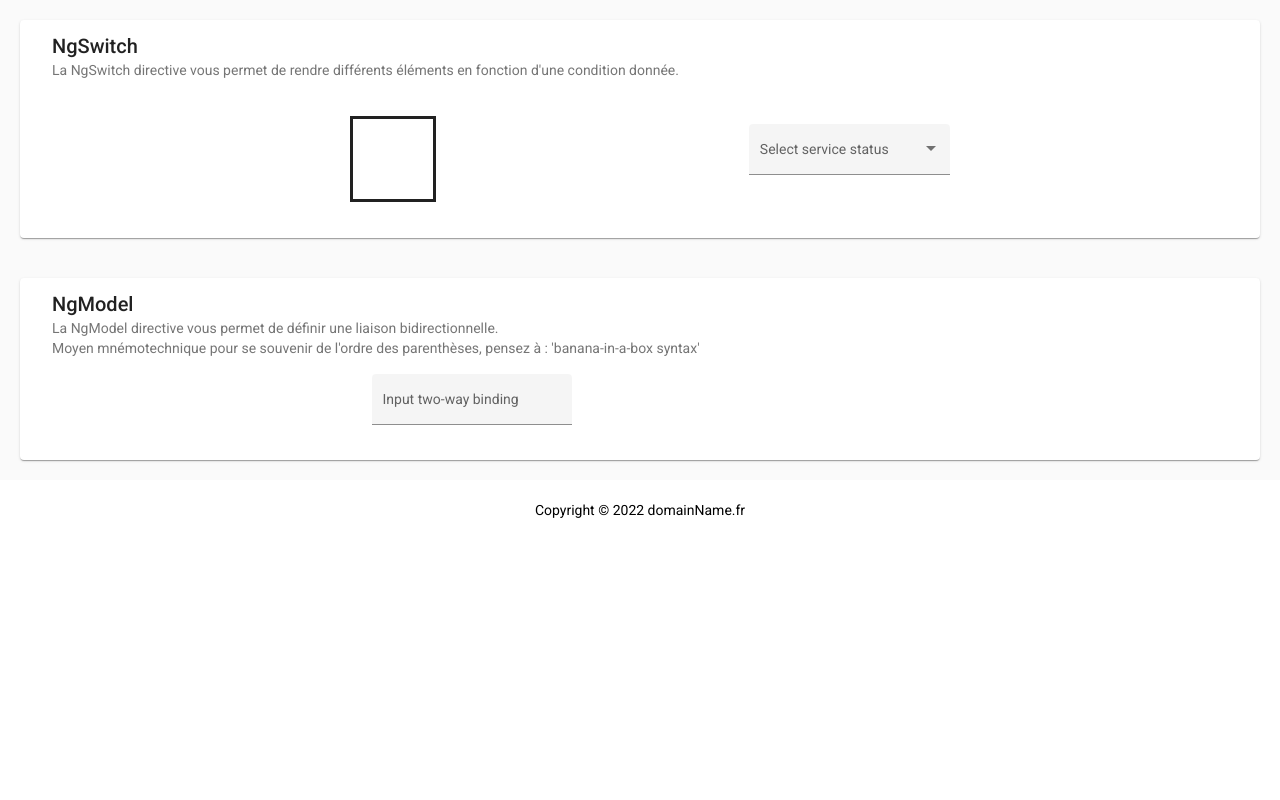
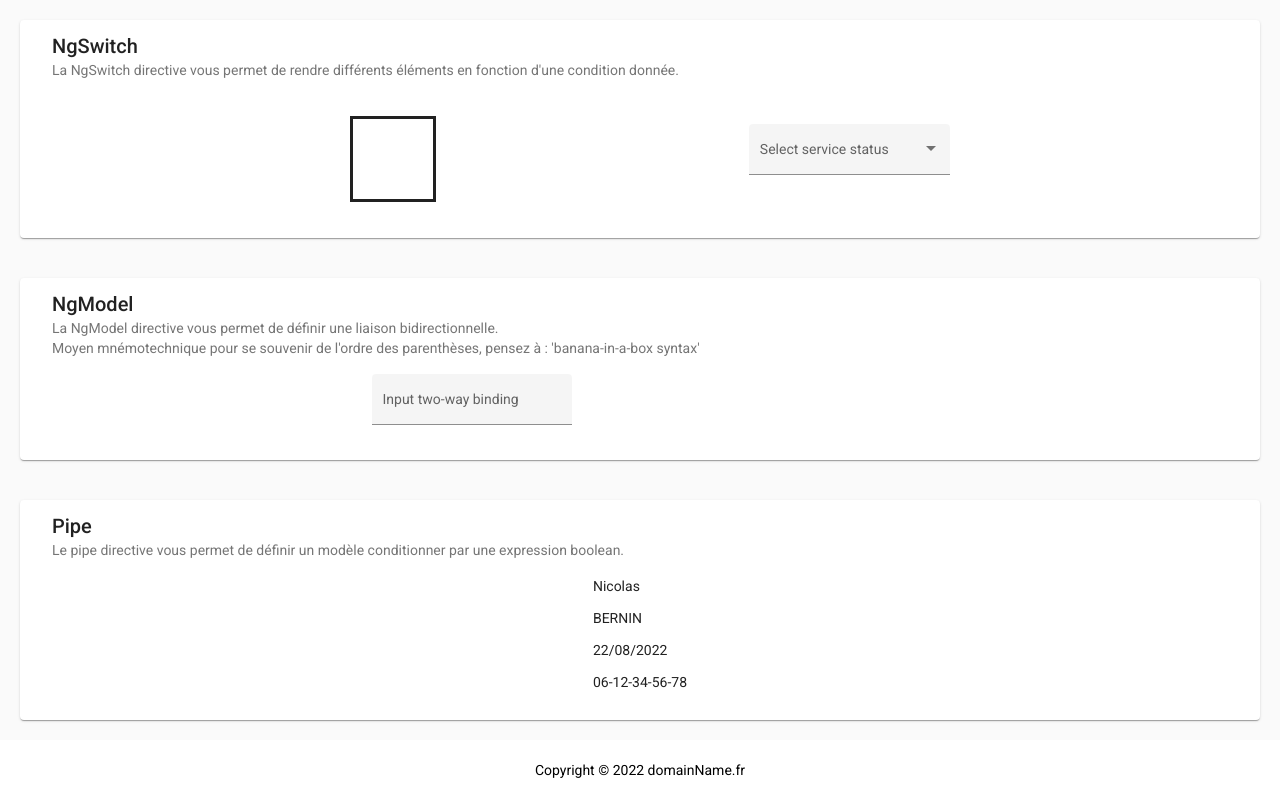
Before and after one commit to Airakath/angular-par-la-pratique, an Angular app: page / in a window 1280 px wide. Shown: the part 1428-2228 px from the top of the page. Before the commit the page ends 1968 px from the top, so only its background shows below. Built offline with nearby package versions, Linux system fonts and the light colour scheme.

Commit message:
add pipe-exemple

```diff
--- /dev/null
+++ b/src/app/modules/home/components/example-pipe/example-pipe.component.html
@@ -0,0 +1,20 @@
+<div class="container">
+    <mat-card>
+        <mat-card-header>
+            <mat-card-title>
+                Pipe
+            </mat-card-title>
+            <mat-card-subtitle>
+                Le pipe directive vous permet de définir un modèle conditionner par une expression boolean.
+            </mat-card-subtitle>
+        </mat-card-header>
+        <mat-card-content>
+            <div class="example">
+                <p> {{ user?.firstname | titlecase }}</p>
+                <p> {{ user?.lastname | uppercase}}</p>
+                <p> {{ user?.birthday | date:'dd/MM/yyyy'}}</p>
+                <p> {{ user?.phoneNumber | phoneNumber}}</p>
+            </div>
+        </mat-card-content>
+    </mat-card>
+</div>
--- /dev/null
+++ b/src/app/modules/home/components/example-pipe/example-pipe.component.scss
@@ -0,0 +1,22 @@
+.container {
+  display: flex;
+  flex-flow: row wrap;
+  max-width: var(--container-width);
+  padding: var(--container-gutter);
+  margin: 0 auto;
+}
+
+mat-card {
+  width: 100%;
+
+  mat-card-content {
+    display: flex;
+    flex-flow: row wrap;
+    justify-content: space-evenly;
+    align-items: center;
+
+    .example {
+
+    }
+  }
+}
--- /dev/null
+++ b/src/app/modules/home/components/example-pipe/example-pipe.component.ts
@@ -0,0 +1,24 @@
+import { Component, OnInit } from '@angular/core';
+import { User } from 'src/app/shared/interfaces/user.interface';
+
+@Component({
+  selector: 'example-pipe',
+  templateUrl: './example-pipe.component.html',
+  styleUrls: ['./example-pipe.component.scss']
+})
+export class ExamplePipeComponent implements OnInit {
+
+  user?: User;
+
+  constructor() { }
+
+  ngOnInit(): void {
+    this.user = {
+      firstname: 'nicolas',
+      lastname: 'bernin',
+      birthday: new Date(),
+      phoneNumber: '0612345678'
+    }
+  }
+
+}
--- a/src/app/modules/home/home.module.ts
+++ b/src/app/modules/home/home.module.ts
@@ -11,6 +11,8 @@ import { ExampleNgIfComponent } from './components/example-ng-if/example-ng-if.c
 import { ExampleNgForComponent } from './components/example-ng-for/example-ng-for.component';
 import { ExampleNgSwitchComponent } from './components/example-ng-switch/example-ng-switch.component';
 import { ExampleNgModelComponent } from './components/example-ng-model/example-ng-model.component';
+import { ExamplePipeComponent } from './components/example-pipe/example-pipe.component';
+import { PhoneNumberPipe } from './pipes/phone-number.pipe';
 
 
 @NgModule({
@@ -21,7 +23,9 @@ import { ExampleNgModelComponent } from './components/example-ng-model/example-n
     ExampleNgIfComponent,
     ExampleNgForComponent,
     ExampleNgSwitchComponent,
-    ExampleNgModelComponent
+    ExampleNgModelComponent,
+    ExamplePipeComponent,
+    PhoneNumberPipe
   ],
   imports: [
     CommonModule,
--- /dev/null
+++ b/src/app/modules/home/pipes/phone-number.pipe.ts
@@ -0,0 +1,16 @@
+import { Pipe, PipeTransform } from '@angular/core';
+
+@Pipe({
+  name: 'phoneNumber'
+})
+export class PhoneNumberPipe implements PipeTransform {
+
+  transform(phoneNumber: any | string, ...args: unknown[]): string {
+    const regex = /[0-9]{2}/g;
+    const arrayPhoneNumber = [...phoneNumber.matchAll(regex)];
+    const newPhoneNumber = arrayPhoneNumber.join('-');
+
+    return newPhoneNumber;
+  }
+
+}
--- a/src/app/modules/home/views/home/home.component.html
+++ b/src/app/modules/home/views/home/home.component.html
@@ -6,3 +6,4 @@
 <example-ng-if></example-ng-if>
 <example-ng-switch></example-ng-switch>
 <example-ng-model></example-ng-model>
+<example-pipe></example-pipe>
--- /dev/null
+++ b/src/app/shared/interfaces/user.interface.ts
@@ -0,0 +1,6 @@
+export interface User {
+    firstname: string;
+    lastname: string;
+    birthday: Date;
+    phoneNumber: string;
+}
```
Also changed, not shown: 2 other files (tests, documents, lock files or other folders).
